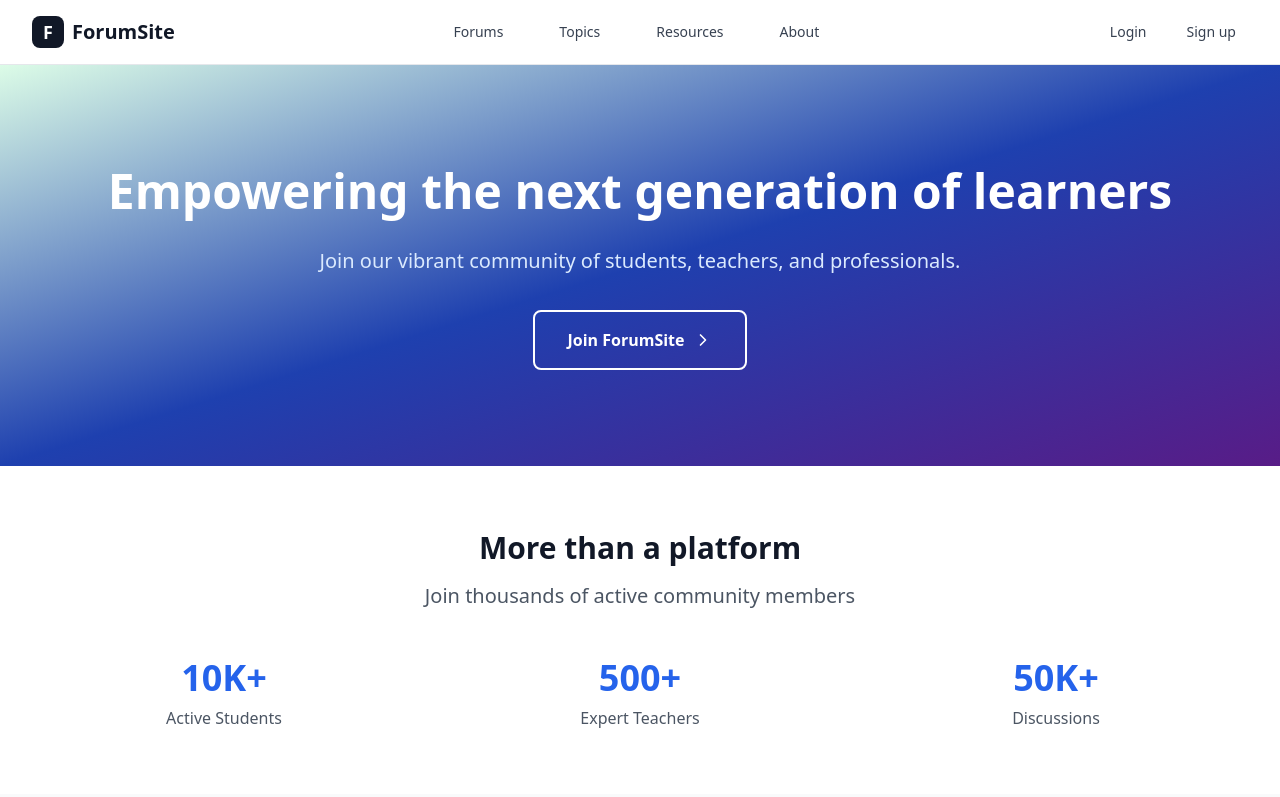
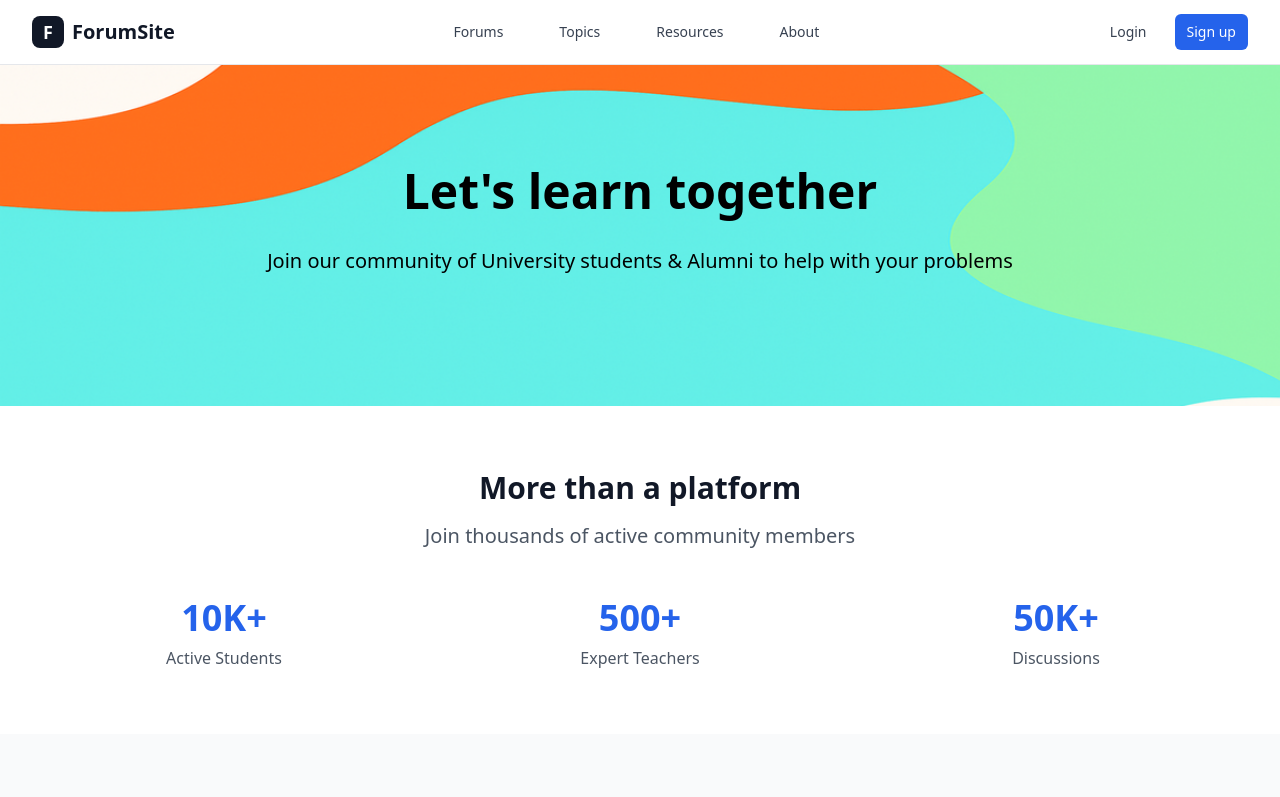
Before and after one commit to virajkc1/UOB_Forum, a React (Vite) app in the folder client/: page / in a window 1280 px wide. Shown: the top 797 px of the page. Built offline with nearby package versions, Linux system fonts and the light colour scheme.

Commit message:
Slight changes made on Homepage

```diff
--- a/client/src/pages/HomePage.tsx
+++ b/client/src/pages/HomePage.tsx
@@ -1,18 +1,7 @@
 import { useState } from "react";
 import { Link } from "react-router-dom";
-import {
-  Menu,
-  X,
-  Search,
-  Bell,
-  User,
-  ChevronRight,
-  MessageCircle,
-  Users,
-  BookOpen,
-  GraduationCap,
-} from "lucide-react";
-
+import { ChevronRight, Users, GraduationCap } from "lucide-react";
+import HeroImage from "../assets/abstract_hero_image.png";
 const HomePage = () => {
   const [isMenuOpen, setIsMenuOpen] = useState(false);
 
@@ -79,7 +68,7 @@ const HomePage = () => {
               <div className="hidden md:flex items-center space-x-4">
                 <Link
                   to="/signup"
-                  className="text-gray-700 hover:text-gray-900 px-3 py-2 text-sm font-medium"
+                  className=" px-3 py-2 text-sm font-medium bg-blue-600 text-white rounded-md hover:bg-blue-700 transition-colors duration-200"
                 >
                   Sign up
                 </Link>
@@ -90,24 +79,20 @@ const HomePage = () => {
       </nav>
 
       {/* Hero Section */}
-      <section className="bg-gradient-to-br from-green-100 via-blue-800 to-purple-900 text-white">
+      <section
+        className="bg-cover bg-center"
+        style={{ backgroundImage: `url(${HeroImage})` }}
+      >
         <div className="max-w-7xl mx-auto px-4 sm:px-6 lg:px-8 py-24">
           <div className="flex flex-col lg:grid-cols-2 gap-12 items-center">
             <div>
-              <h1 className="text-5xl font-bold leading-tight text-center mb-6">
-                Empowering the next generation of learners
+              <h1 className="text-5xl font-bold leading-tight text-center mb-6 text-black">
+                Let's learn together
               </h1>
-              <p className="text-xl text-blue-100 mb-8 leading-relaxed text-center">
-                Join our vibrant community of students, teachers, and
-                professionals.
+              <p className="text-xl text-black-100 mb-8 leading-relaxed text-center text-black">
+                Join our community of University students & Alumni to help with
+                your problems
               </p>
-              <Link
-                to="/signup"
-                className="flex items-center px-8 py-4 border-2 border-white text-white font-semibold rounded-lg hover:bg-white hover:text-blue-900 transition-colors duration-200 text-center mx-auto justify-center w-fit"
-              >
-                Join ForumSite
-                <ChevronRight className="ml-2 h-5 w-5" />
-              </Link>
             </div>
           </div>
         </div>
```
Also changed, not shown: client/src/assets/abstract_hero_image.png (added).
